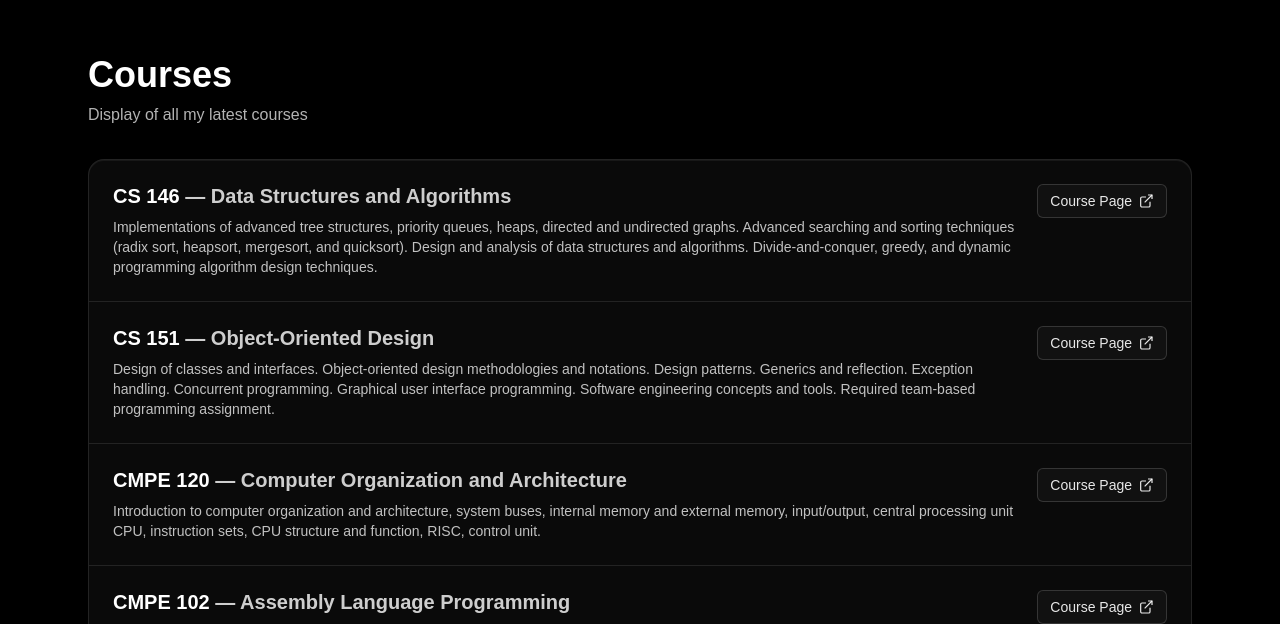
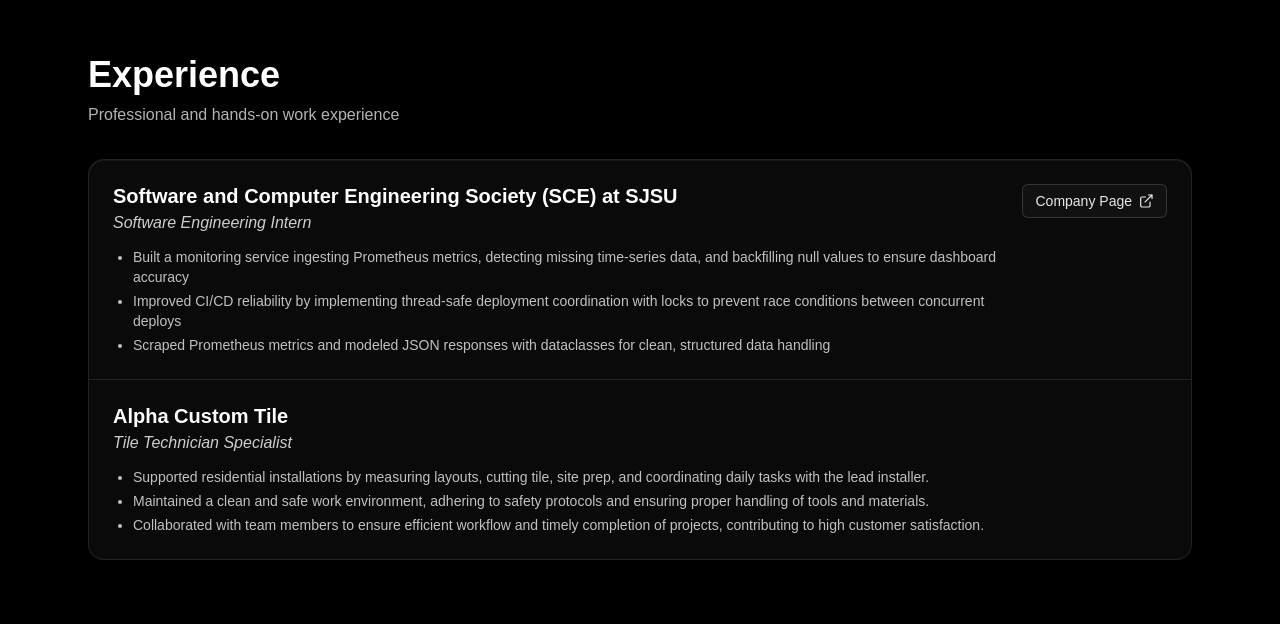
Before and after one commit to adover06/PersonalPortfolio, a Next.js app: page / in a window 1280 px wide. Shown: the part 2996-3620 px from the top of the page. Built offline with nearby package versions, Linux system fonts and the light colour scheme; no server answers.

Commit message:
Added expirince section

```diff
--- a/app/page.tsx
+++ b/app/page.tsx
@@ -8,6 +8,7 @@
 import data from "@/public/data.json"
 import MainHero from "@/components/MainHero";
 import { GithubActivityCard } from "@/components/Contributions";
+import ExperienceSection, { Job } from "@/components/Experience";
 import {
   AnimatedSpan,
   Terminal,
@@ -21,7 +22,7 @@
 
   const links = data["Links"];
   const projects: Project[] = data["Projects"];
-
+  const jobs: Job[] = data["Experience"];
   return (
     <>
       <ScrollProgress />
@@ -45,10 +46,13 @@
       <BlurFade delay={0.25} duration={0.5} inView={true}>
       <ProjectsSection projects={projects} />
       </BlurFade>
+      <BlurFade delay={0.25} duration={0.5} inView={true}>
+      <ExperienceSection jobs={jobs} />
+      </BlurFade>
+      <TechStrip />
       <BlurFade delay={0.5} duration={0.5} inView={true}>
       <CourseMaterialsSection courses={courses} />
       </BlurFade>
-      <TechStrip />
       <StickyFooter />
     </>
   );
--- /dev/null
+++ b/components/Experience.tsx
@@ -0,0 +1,80 @@
+export type Job = {
+  company: string;
+  role: string;
+  bullets?: string[];   // bullet point responsibilities
+  url: string;
+};
+
+export default function ExperienceSection({ jobs }: { jobs: Job[] }) {
+  return (
+    <section id="experience" className="bg-black text-white py-20 sm:py-24">
+      <div className="mx-auto max-w-6xl px-6">
+        <header className="mb-6 sm:mb-8">
+          <h2 className="text-3xl sm:text-4xl font-bold">Experience</h2>
+          <p className="mt-2 text-white/70">Professional and hands-on work experience</p>
+        </header>
+
+        <div className="rounded-2xl border border-white/10 bg-white/[0.04] shadow-[inset_0_1px_0_rgba(255,255,255,.06)]">
+          <ul role="list" className="divide-y divide-white/10">
+            {jobs.map((j) => (
+              <li
+                key={`${j.company}-${j.role}`}
+                className="p-5 sm:p-6 hover:bg-white/[0.03] transition"
+              >
+                <div className="flex flex-col gap-4 sm:flex-row sm:items-start sm:justify-between">
+                  {/* Left: info */}
+                  <div className="min-w-0">
+                    <h3 className="text-lg sm:text-xl font-semibold leading-tight">
+                      {j.company}
+                    </h3>
+                    <p className="mt-0.5 text-sm sm:text-base text-white/80 italic">
+                      {j.role}
+                    </p>
+
+                    {j.bullets?.length && (
+                      <ul className="mt-3 list-disc pl-5 space-y-1 text-sm text-white/75">
+                        {j.bullets.map((b, i) => (
+                          <li key={i}>{b}</li>
+                        ))}
+                      </ul>
+                    )}
+                  </div>
+
+                  {/* Right: link */}
+                  {j.url && (
+                    <div className="shrink-0">
+                      <a
+                        href={j.url}
+                        target={j.url.startsWith("http") ? "_blank" : undefined}
+                      rel={j.url.startsWith("http") ? "noopener noreferrer" : undefined}
+                      className="inline-flex items-center gap-1.5 rounded-md border border-white/15
+                                 bg-white/[0.03] px-3 py-1.5 text-sm text-white/90
+                                 hover:bg-white/10 focus-visible:outline focus-visible:outline-2
+                                 focus-visible:outline-offset-2 focus-visible:outline-white"
+                      aria-label={`Open ${j.company} website`}
+                    >
+                      Company Page
+                      <svg
+                        viewBox="0 0 24 24"
+                        className="h-4 w-4"
+                        fill="none"
+                        stroke="currentColor"
+                        strokeWidth="1.8"
+                        aria-hidden
+                      >
+                        <path d="M18 13v6a2 2 0 0 1-2 2H6a2 2 0 0 1-2-2V8a2 2 0 0 1 2-2h6"/>
+                        <path d="M15 3h6v6"/>
+                        <path d="M10 14 21 3"/>
+                      </svg>
+                    </a>
+                  </div>
+                  )}
+                </div>
+              </li>
+            ))}
+          </ul>
+        </div>
+      </div>
+    </section>
+  );
+}
--- a/public/data.json
+++ b/public/data.json
@@ -99,5 +99,29 @@
     "url": "https://catalog.sjsu.edu/preview_course_nopop.php?catoid=13&coid=117721"
   }
 ]
+,
 
+"Experience":[
+  {
+    "company": "Software and Computer Engineering Society (SCE) at SJSU",
+    "role": "Software Engineering Intern",
+    "bullets": [
+      "Built a monitoring service ingesting Prometheus metrics, detecting missing time-series data, and backfilling null values to ensure dashboard accuracy",
+      "Improved CI/CD reliability by implementing thread-safe deployment coordination with locks to prevent race conditions between concurrent deploys",
+      "Scraped Prometheus metrics and modeled JSON responses with dataclasses for clean, structured data handling"
+    ],
+    "url": "https://sce.sjsu.edu"
+  },
+  {
+    "company": "Alpha Custom Tile",
+    "role": "Tile Technician Specialist",
+    "bullets": [
+  "Supported residential installations by measuring layouts, cutting tile, site prep, and coordinating daily tasks with the lead installer.",
+  "Maintained a clean and safe work environment, adhering to safety protocols and ensuring proper handling of tools and materials.",
+  "Collaborated with team members to ensure efficient workflow and timely completion of projects, contributing to high customer satisfaction."
+    ],
+    "url": ""
+  }
+
+]
 }
```
